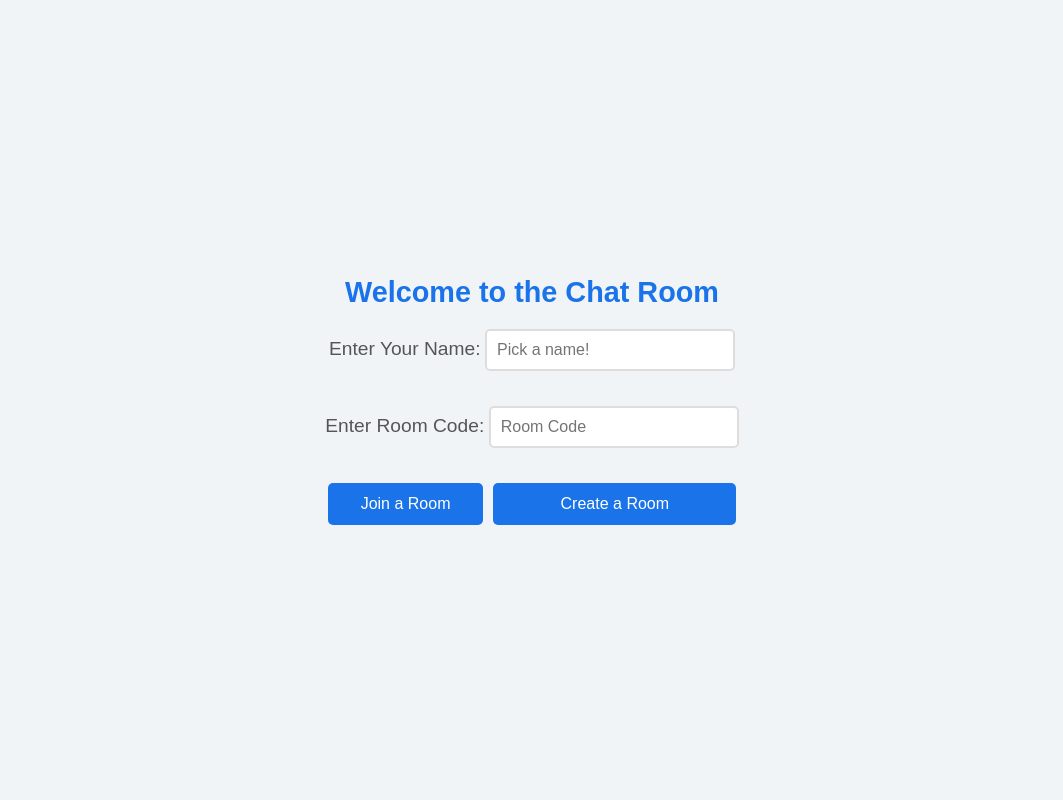
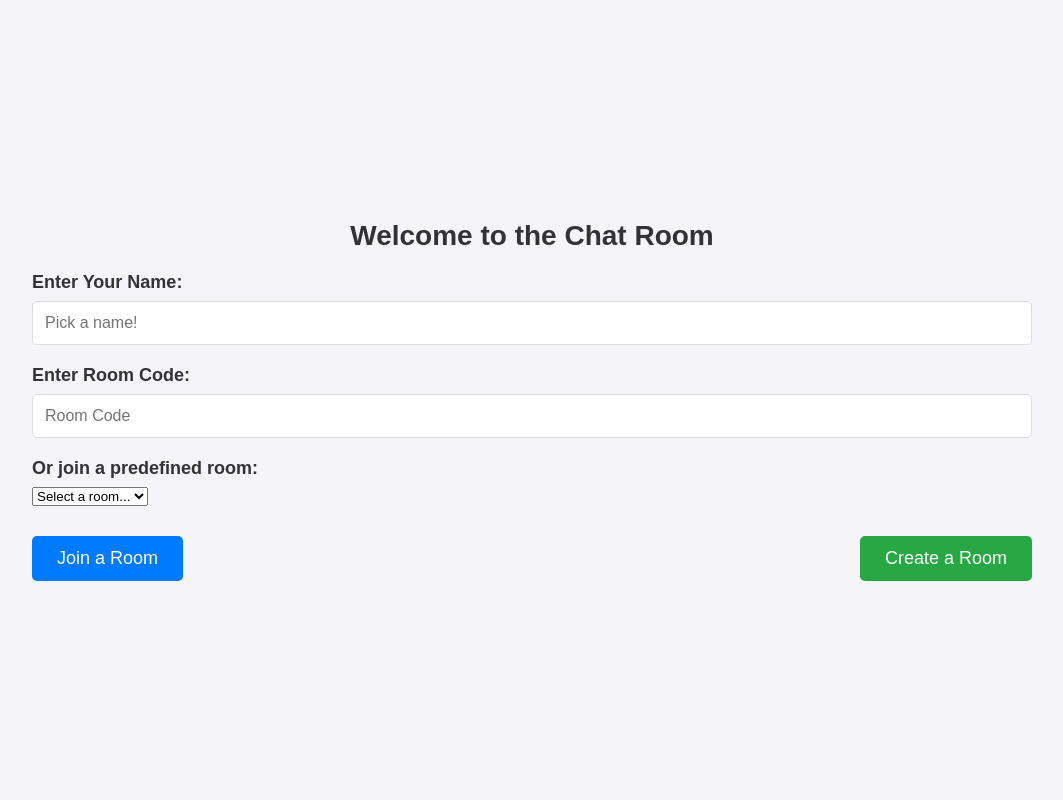
Before and after one commit to Kenny-Le281/TalkHive, a Flask app: page / in a window 1280 px wide. Shown: the whole page, without its empty margins (108-1171 px from the left). Run offline with Flask 3, Linux system fonts and the light colour scheme; some libraries are stand-ins or nearby versions.

Commit message:
updated and added predefined rooms

```diff
--- a/main.py
+++ b/main.py
@@ -7,7 +7,13 @@ app = Flask(__name__)
 app.config["SECRET_KEY"] = "hjhjsdahhds"
 socketio = SocketIO(app)
 
-rooms = {}
+rooms = {
+    "SPORTS": {"members": 0, "messages": []},
+    "BUSINESS": {"members": 0, "messages": []},
+    "TECHNOLOGY": {"members": 0, "messages": []},
+    "MUSIC": {"members": 0, "messages": []},
+    "ART": {"members": 0, "messages": []}
+}
 
 def generate_unique_code(length):
     while True:
@@ -26,21 +32,21 @@ def home():
     if request.method == "POST":
         name = request.form.get("name")
         code = request.form.get("code")
-        join = request.form.get("join", False)
+        predefined_room = request.form.get("predefined-room")
         create = request.form.get("create", False)
 
         if not name:
-            return render_template("home.html", error="Please enter a name.", code=code, name=name)
+            return render_template("home.html", error="Please enter a name.", code=code, predefined_room=predefined_room, name=name)
 
-        if join != False and not code:
-            return render_template("home.html", error="Please enter a room code.", code=code, name=name)
+        if not (code or predefined_room):
+            return render_template("home.html", error="Please enter a room code or select a predefined room.", code=code, predefined_room=predefined_room, name=name)
 
-        room = code
-        if create != False:
+        room = predefined_room or code
+        if create:
             room = generate_unique_code(4)
             rooms[room] = {"members": 0, "messages": []}
-        elif code not in rooms:
-            return render_template("home.html", error="Room does not exist.", code=code, name=name)
+        elif room not in rooms:
+            return render_template("home.html", error="Room does not exist.", code=code, predefined_room=predefined_room, name=name)
 
         session["room"] = room
         session["name"] = name
--- a/static/css/style.css
+++ b/static/css/style.css
@@ -1,4 +1,3 @@
-/* General Layout */
 * {
   margin: 0;
   padding: 0;
@@ -6,177 +5,272 @@
 }
 
 body {
-  font-family: 'Arial', sans-serif;
-  background-color: #f0f4f7;
-  color: #333;
-  height: 100vh;
+  font-family: Arial, sans-serif;
   display: flex;
   justify-content: center;
   align-items: center;
+  height: 100vh;
+  background-color: #f4f4f9;
 }
 
 .content {
   width: 100%;
-  max-width: 1200px;
-  padding: 20px;
-  display: flex;
-  flex-direction: column;
-  justify-content: center;
-  align-items: center;
+  max-width: 1000px;
 }
 
-/* Home Page */
-.buttons {
-  display: flex;
-  flex-direction: column;
-  align-items: center;
-  justify-content: center;
-  gap: 20px;
+.form-container {
   width: 100%;
+  max-width: 600px;
+  margin: 0 auto;
+  background-color: white;
+  padding: 20px;
+  border-radius: 8px;
+  box-shadow: 0 4px 8px rgba(0, 0, 0, 0.1);
 }
 
 h3 {
-  font-size: 1.8rem;
-  color: #1a73e8;
   text-align: center;
+  font-size: 24px;
+  margin-bottom: 20px;
 }
 
-label {
-  font-size: 1.2rem;
-  margin-bottom: 5px;
-  color: #555;
-}
-
-input[type="text"] {
-  padding: 10px;
-  font-size: 1rem;
-  width: 250px;
-  border: 2px solid #ddd;
-  border-radius: 5px;
+.input-box {
   margin-bottom: 15px;
 }
 
+.input-box label {
+  display: block;
+  font-size: 14px;
+  margin-bottom: 5px;
+}
+
+.input-box input {
+  width: 100%;
+  padding: 10px;
+  font-size: 16px;
+  border: 1px solid #ddd;
+  border-radius: 4px;
+}
+
+.buttons .join {
+  display: flex;
+  justify-content: space-between;
+}
+
 button {
-  background-color: #1a73e8;
+  padding: 10px 20px;
+  font-size: 16px;
+  cursor: pointer;
+  border: none;
+  background-color: #007bff;
   color: white;
-  font-size: 1rem;
-  padding: 12px 20px;
-  border: none;
-  border-radius: 5px;
-  cursor: pointer;
-  width: 250px;
+  border-radius: 4px;
+  transition: background-color 0.3s;
 }
 
 button:hover {
-  background-color: #155fa0;
+  background-color: #0056b3;
 }
 
-.error {
-  color: red;
-  font-size: 1rem;
+.message-box {
+  display: flex;
+  flex-direction: column;
+  width: 80vw;
+  height: 80vh;
+  margin: 0 auto;
+  border-radius: 10px;
+  background-color: #f1f1f1;
+  padding: 20px;
+  border: 2px solid #ddd;
 }
 
-.join {
-  display: flex;
-  gap: 10px;
-  justify-content: center;
-}
-
-.create-btn {
-  width: 100%;
-}
-
-/* Chat Room */
-.message-box {
-  background-color: #ffffff;
-  width: 100%;
-  height: 90vh;
-  display: flex;
-  flex-direction: column;
-  border: 2px solid #ddd;
-  border-radius: 8px;
-  box-shadow: 0 4px 8px rgba(0, 0, 0, 0.1);
-  padding: 20px;
-  overflow: hidden;
+h2 {
+  text-align: center;
+  margin-bottom: 20px;
 }
 
 .messages {
-  overflow-y: auto;
-  flex: 1;
-  padding: 10px;
-  border-bottom: 2px solid #ddd;
-  font-size: 1rem; /* Adjusted font size for readability */
-  max-height: 75%; /* Ensures the message area doesn't overflow */
+  flex-grow: 1;
+  overflow-y: scroll;
+  margin-bottom: 15px;
 }
 
 .inputs {
   display: flex;
   justify-content: space-between;
-  gap: 10px;
   align-items: center;
-  padding: 10px;
-  width: 100%;
-  position: relative;
 }
 
 #message {
-  flex: 1;
+  width: 80%;
   padding: 10px;
-  border: 2px solid #ddd;
-  border-radius: 5px;
-  font-size: 1rem;
-  min-height: 40px; /* Ensure the input box has a comfortable height */
-  box-sizing: border-box; /* To prevent overflow issues */
+  font-size: 16px;
+  border: 1px solid #ddd;
+  border-radius: 4px;
 }
 
 #send-btn {
-  background-color: #1a73e8;
-  color: white;
-  padding: 12px 20px;
-  border: none;
-  border-radius: 5px;
-  cursor: pointer;
-  transition: background-color 0.3s;
-  font-size: 1rem;
+  width: 15%;
+  font-size: 16px;
 }
 
-#send-btn:hover {
-  background-color: #155fa0;
-}
-
-/* Other styles for messages */
 .text {
   display: flex;
   justify-content: space-between;
   align-items: center;
-  padding: 5px;
-  border-bottom: 1px solid #f0f0f0;
-}
-
-.text span:first-child {
-  font-weight: bold;
+  padding: 10px 0;
+  border-bottom: 1px solid #ddd;
 }
 
 .muted {
-  font-size: 0.8rem;
-  color: #888;
+  font-size: 12px;
+  color: gray;
 }
 
-/* Error and form field styles */
-.error-message {
-  color: red;
-  margin-top: 10px;
-  font-size: 1rem;
+/* New styles to add the box around homepage content */
+.form-container {
+  padding: 30px;
+  width: 100%;
+  max-width: 800px;
+  background-color: #ffffff;
+  border: 2px solid #007bff;
+  border-radius: 8px;
+  box-shadow: 0px 4px 8px rgba(0, 0, 0, 0.1);
 }
 
-input.error {
-  border-color: red;
+form {
+  display: flex;
+  flex-direction: column;
 }
 
-/* Ensure the homepage takes up the full height */
-body {
+h3 {
+  text-align: center;
+  font-size: 28px;
+  margin-bottom: 20px;
+  color: #333;
+}
+
+.input-box {
+  margin-bottom: 20px;
+}
+
+.input-box label {
+  font-size: 18px;
+  margin-bottom: 8px;
+  font-weight: bold;
+  color: #333;
+}
+
+.input-box input {
+  padding: 12px;
+  font-size: 16px;
+  border-radius: 5px;
+  border: 1px solid #ddd;
+  outline: none;
+}
+
+.input-box input:focus {
+  border-color: #007bff;
+}
+
+.buttons .join {
   display: flex;
-  justify-content: center;
+  justify-content: space-between;
+}
+
+button {
+  padding: 12px 25px;
+  font-size: 18px;
+  background-color: #007bff;
+  color: white;
+  border-radius: 5px;
+  cursor: pointer;
+  transition: background-color 0.3s;
+  margin-top: 10px;
+}
+
+button:hover {
+  background-color: #0056b3;
+}
+
+button:focus {
+  outline: none;
+}
+
+/* Add some margin to error message */
+ul {
+  margin-top: 15px;
+  color: red;
+}
+
+/* Specific styles for the "join" and "create" buttons */
+button.create-btn {
+  background-color: #28a745;
+}
+
+button.create-btn:hover {
+  background-color: #218838;
+}
+
+/* Adjustments for the chat room's input and message box */
+.messages {
+  padding: 15px;
+  background-color: #fff;
+  border-radius: 8px;
+  border: 1px solid #ddd;
+  margin-bottom: 15px;
+  height: 80%;
+  overflow-y: auto;
+  display: flex;
+  flex-direction: column;
+}
+
+.inputs {
+  display: flex;
+  justify-content: space-between;
   align-items: center;
-  height: 100vh;
+  margin-top: 15px;
 }
+
+#message {
+  width: 85%;
+  padding: 12px;
+  font-size: 16px;
+  border: 1px solid #ddd;
+  border-radius: 5px;
+}
+
+#send-btn {
+  padding: 12px;
+  font-size: 16px;
+  background-color: #007bff;
+  color: white;
+  border-radius: 5px;
+  cursor: pointer;
+  width: 13%;
+}
+
+#send-btn:hover {
+  background-color: #0056b3;
+}
+
+.text {
+  display: flex;
+  justify-content: space-between;
+  padding: 10px 0;
+  border-bottom: 1px solid #ddd;
+}
+
+.text span {
+  font-size: 16px;
+}
+
+.muted {
+  font-size: 12px;
+  color: gray;
+}
+
+.muted {
+  font-size: 12px;
+  color: gray;
+}
--- a/templates/home.html
+++ b/templates/home.html
@@ -1,4 +1,7 @@
 {% extends 'base.html' %}
+
+{% block title %}Welcome to the Chat Room{% endblock %}
+
 {% block content %}
 <form method="post" class="buttons">
   <h3>Welcome to the Chat Room</h3>
@@ -10,7 +13,7 @@
       type="text"
       placeholder="Pick a name!"
       name="name"
-      value="{{name}}"
+      value="{{ name }}"
     />
   </div>
 
@@ -21,9 +24,23 @@
       type="text"
       placeholder="Room Code"
       name="code"
-      value="{{code}}"
+      value="{{ code }}"
     />
   </div>
+
+  <!-- Dropdown for Predefined Rooms -->
+  <div class="input-box">
+    <label for="predefined-room">Or join a predefined room:</label>
+    <select name="predefined-room" id="predefined-room">
+        <option value="">Select a room...</option>
+        <option value="SPORTS">Sports</option>
+        <option value="BUSINESS">Business</option>
+        <option value="TECHNOLOGY">Technology</option>
+        <option value="MUSIC">Music</option>
+        <option value="ART">Art</option>
+    </select>
+</div>
+
 
   <div class="join">
     <button type="submit" name="join">Join a Room</button>
@@ -32,7 +49,7 @@
 
   {% if error %}
   <ul>
-    <li class="error">{{error}}</li>
+    <li class="error">{{ error }}</li>
   </ul>
   {% endif %}
 </form>
```
Also changed, not shown: templates/room.html (+6 -2 lines).
